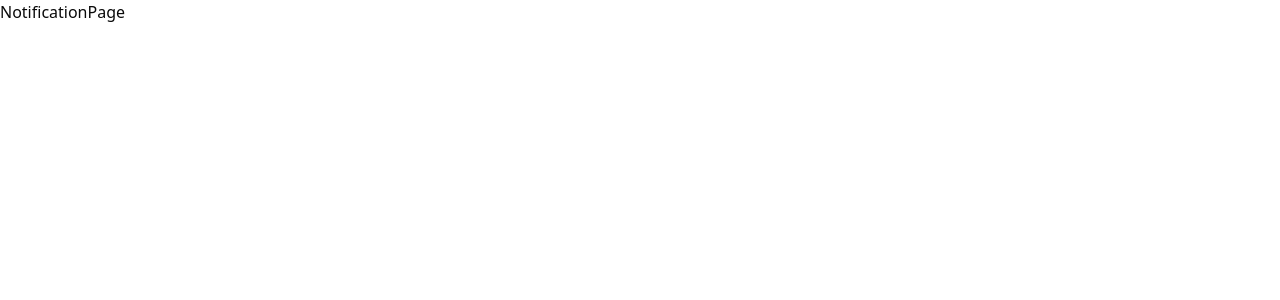
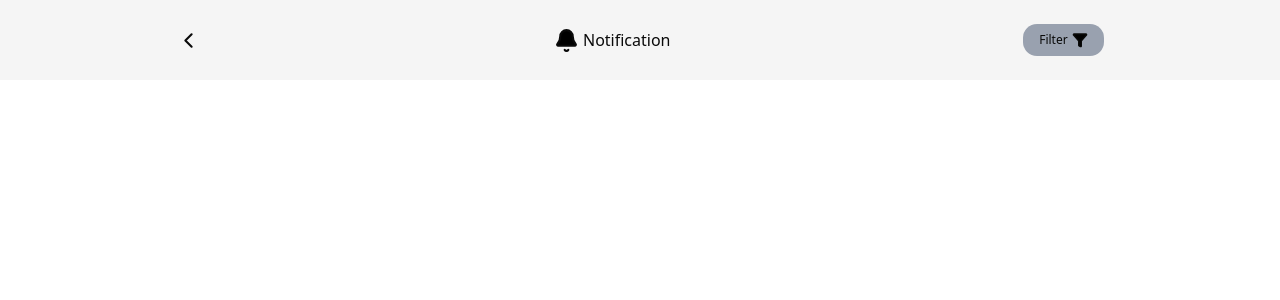
Before and after one commit to abhinavhh/zecser_job_portal, a React (Vite) app: page /notification in a window 1280 px wide. Shown: the top 300 px of the page. Built offline with nearby package versions, Linux system fonts and the light colour scheme.

Commit message:
Creted the notification header

```diff
--- /dev/null
+++ b/src/features/notifications/components/NotificationHeader.tsx
@@ -0,0 +1,19 @@
+import { Bell, ChevronLeft, Funnel } from "lucide-react";
+
+const NotificationHeader = () => {
+  return (
+    <div className="flex justify-around py-6 items-center">
+      <ChevronLeft size={25} className="text-" />
+      <div className="flex justify-center gap-1">
+        <Bell size={25} className="fill-black"/>
+        <h1 className="font-medium text-[16px]">Notification</h1>
+      </div>
+      <button className="flex gap-1 bg-gray-400 px-4 py-2 rounded-xl">
+        <p className="text-xs font-400">Filter</p>
+        <Funnel size={16} className="fill-black"/>
+      </button>
+    </div>
+  );
+};
+
+export default NotificationHeader;
--- a/src/pages/NotificationPage.tsx
+++ b/src/pages/NotificationPage.tsx
@@ -1,8 +1,11 @@
+import NotificationHeader from "../features/notifications/components/NotificationHeader";
 
 const NotificationPage = () => {
   return (
-    <div>NotificationPage</div>
-  )
-}
+    <div className="bg-accent">
+      <NotificationHeader />
+    </div>
+  );
+};
 
-export default NotificationPage
+export default NotificationPage;
--- a/src/routes/index.tsx
+++ b/src/routes/index.tsx
@@ -1,7 +1,7 @@
 import { Routes, Route } from "react-router-dom";
 import ProtectedRoute from "./ProtectedRoute";
 import { Home } from "../pages";
-import { SearchPage } from "../pages";
+// import { SearchPage } from "../pages";
 import JobResults from "../pages/JobPage";
 import DateFilterSheet from "../features/jobs/components/DateFilterSheet";
 import NotificationPage from "../pages/NotificationPage";
```
Also changed, not shown: src/features/notifications/hooks/hooks.ts (added), src/features/notifications/hooks/types.ts (added), src/features/notifications/index.ts (added).
